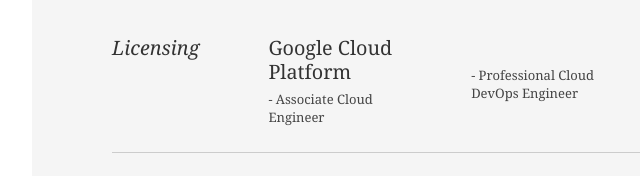
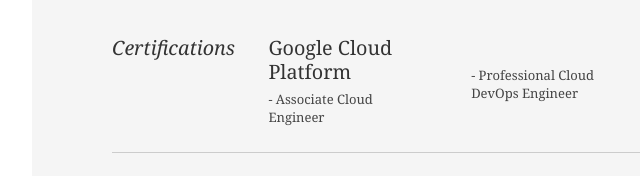
Before and after one commit to jjbailey1004/resume-front-end, a plain HTML site: page index.html in a window 1280 px wide. Shown: the part 259-435 px from the top of the page, 133-773 px from the left. Drawn offline with Linux system fonts and the light colour scheme; no server answers.

Commit message:
update html again

```diff
--- a/index.html
+++ b/index.html
@@ -45,7 +45,7 @@
 
 					<div class="yui-gf">
 						<div class="yui-u first">
-							<h2>Licensing</h2>
+							<h2>Certifications</h2>
 						</div>
 						<div class="yui-u">
 
```
